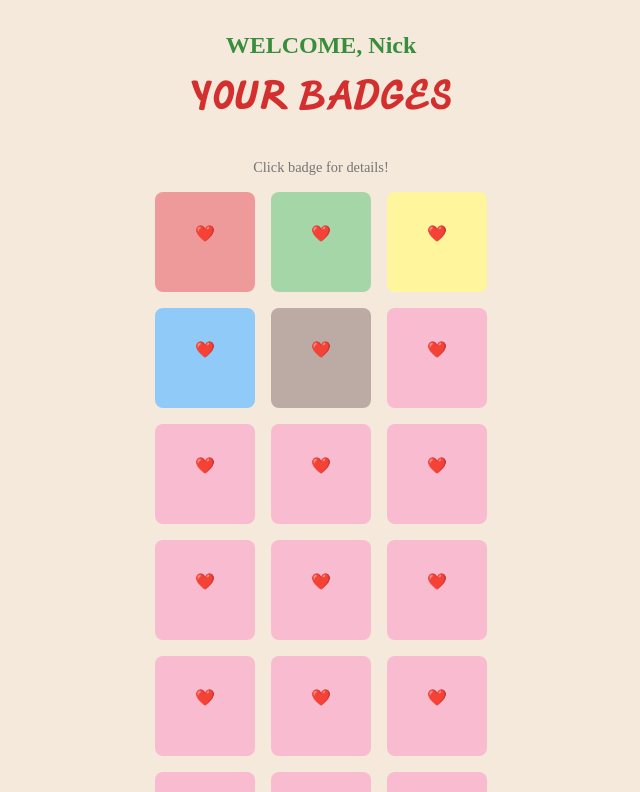
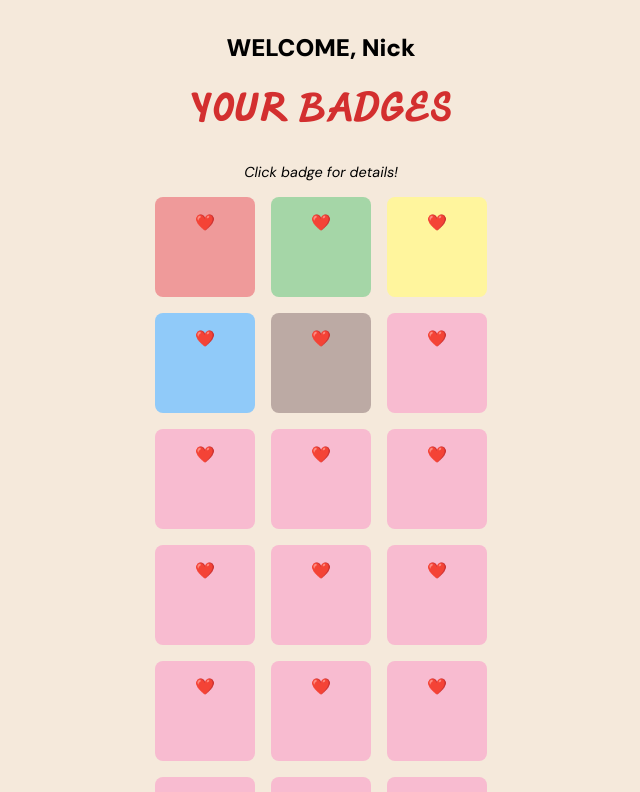
Before and after one commit to nksacayan/badge-collector, a React (Vite) app in the folder frontend/: page /badges in a window 1280 px wide. Shown: the top 792 px of the page, without its empty margins (319-959 px from the left). Built offline with nearby package versions, Linux system fonts and the light colour scheme; no server answers.

Commit message:
resets gallery css

```diff
--- a/frontend/src/index.css
+++ b/frontend/src/index.css
@@ -15,6 +15,8 @@ body,
 *::before,
 *::after {
   box-sizing: border-box;
+  margin: 0;
+  padding: 0;
 }
 
 @font-face {
@@ -22,3 +24,19 @@ body,
   src: url('./assets/fonts/Strato/strato.medium-regular.ttf') format('truetype');
   font-display: swap;
 }
+
+@font-face {
+  font-family: 'DMSansStatic';
+  src: url('./assets/fonts/DM_Sans/static/DMSans-Black.ttf') format('truetype');
+  font-weight: 900;
+  font-style: normal;
+  font-display: swap;
+}
+
+@font-face {
+  font-family: 'DMSansStatic';
+  src: url('./assets/fonts/DM_Sans/static/DMSans_18pt-Italic.ttf') format('truetype');
+  font-weight: 400;
+  font-style: italic;
+  font-display: swap;
+}
--- a/frontend/src/pages/BadgeGallery.css
+++ b/frontend/src/pages/BadgeGallery.css
@@ -1,18 +1,21 @@
 .gallery-container {
 	text-align: center;
-	padding: 2rem;
+	display: flex;
+	flex-direction: column;
+	margin: 2rem;
+	gap: 1rem;
 }
 
 .badge-welcome {
 	font-size: 1.5rem;
-	color: #388e3c;
-	margin: 0;
+	font-family: 'DMSansStatic', sans-serif;
+	font-weight: 900;
+	font-style: normal;
 }
 
 .badge-header {
 	font-size: 2rem;
 	font-weight: bold;
-	margin: 0.5rem 0 1.5rem;
 	color: #d32f2f;
 	font-family: 'Strato', sans-serif;
 	font-weight: 500;
@@ -22,19 +25,18 @@
 	background-color: #66bb6a;
 	color: white;
 	border: none;
-	padding: 0.5rem 1rem;
 	font-size: 1rem;
 	border-radius: 8px;
 	cursor: pointer;
 	text-decoration: none;
 	display: inline-block;
-	margin-bottom: 1rem;
 }
 
 .badge-instruction {
 	font-size: 0.9rem;
-	color: #757575;
-	margin-bottom: 1rem;
+	font-family: 'DMSansStatic', sans-serif;
+	font-weight: 400;
+	font-style: italic;
 }
 
 .badge-grid {
```
